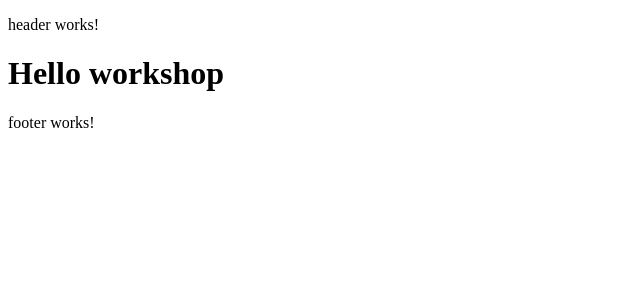
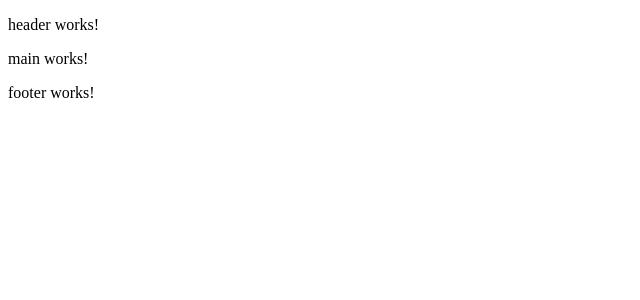
Before and after one commit to SvetlinGG/Angular-WorkShop-28-july, an Angular app in the folder workshop-july-2025/: page / in a window 1280 px wide. Shown: the top 300 px of the page, without its empty margins (0-640 px from the left). Built offline with nearby package versions, Linux system fonts and the light colour scheme.

Commit message:
theme list  and posts list

```diff
--- a/workshop-july-2025/src/app/app.component.html
+++ b/workshop-july-2025/src/app/app.component.html
@@ -1,3 +1,3 @@
 <app-header />
-<h1>Hello workshop</h1>
+<app-main />
 <app-footer />
--- a/workshop-july-2025/src/app/app.component.ts
+++ b/workshop-july-2025/src/app/app.component.ts
@@ -3,11 +3,12 @@ import { Component } from '@angular/core';
 import { RouterOutlet } from '@angular/router';
 import { HeaderComponent } from './core/header/header.component';
 import { FooterComponent } from './core/footer/footer.component';
+import { MainComponent } from './main/main.component';
 
 
 @Component({
   selector: 'app-root',
-  imports: [RouterOutlet, HeaderComponent, FooterComponent],
+  imports: [RouterOutlet, HeaderComponent, FooterComponent, MainComponent],
   templateUrl: './app.component.html',
   styleUrl: './app.component.css'
 })
--- /dev/null
+++ b/workshop-july-2025/src/app/posts-list/posts-list.component.html
@@ -0,0 +1 @@
+<p>posts-list works!</p>
--- /dev/null
+++ b/workshop-july-2025/src/app/themes-list/themes-list.component.html
@@ -0,0 +1 @@
+<p>themes-list works!</p>
```
Also changed, not shown: workshop-july-2025/src/app/posts-list/posts-list.component.ts (added, +11 -0 lines), workshop-july-2025/src/app/themes-list/themes-list.component.ts (added, +11 -0 lines), workshop-july-2025/src/app/posts-list/posts-list.component.css (added), workshop-july-2025/src/app/themes-list/themes-list.component.css (added).
